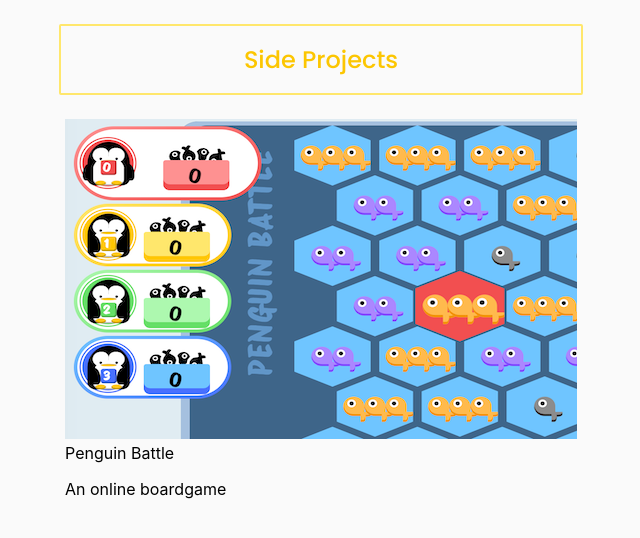
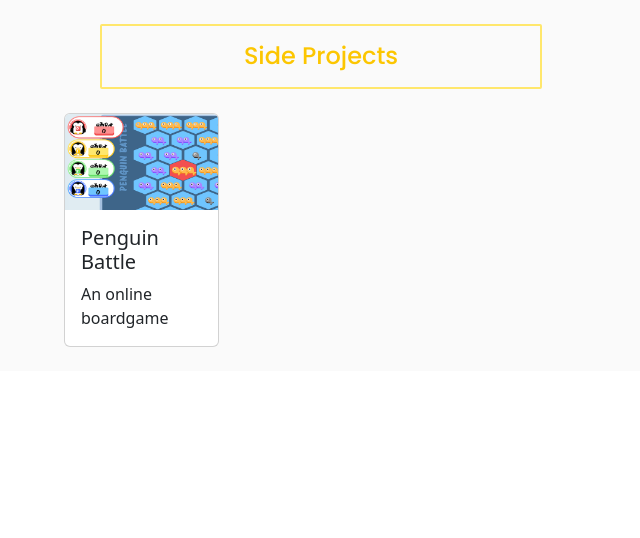
Before and after one commit to yuhueilee/wendyfolio, a React (Create React App) app: page / in a window 1280 px wide. Shown: the top 538 px of the page, without its empty margins (319-959 px from the left). Built offline with nearby package versions, Linux system fonts and the light colour scheme.

Commit message:
Add import to bootstrap scss

```diff
--- a/src/index.scss
+++ b/src/index.scss
@@ -1,3 +1,4 @@
+@import "~bootstrap/scss/bootstrap";
 @import url("https://fonts.googleapis.com/css2?family=Poppins:ital,wght@0,100;0,200;0,300;0,400;0,500;0,600;0,700;0,800;0,900;1,100;1,200;1,300;1,400;1,500;1,600;1,700;1,800;1,900&display=swap");
 
 $colorYellowPrimary: #fcc601;
@@ -133,14 +134,4 @@
 
 body {
     margin: 0;
-    font-family: -apple-system, BlinkMacSystemFont, "Segoe UI", "Roboto",
-        "Oxygen", "Ubuntu", "Cantarell", "Fira Sans", "Droid Sans",
-        "Helvetica Neue", sans-serif;
-    -webkit-font-smoothing: antialiased;
-    -moz-osx-font-smoothing: grayscale;
 }
-
-code {
-    font-family: source-code-pro, Menlo, Monaco, Consolas, "Courier New",
-        monospace;
-}
```
